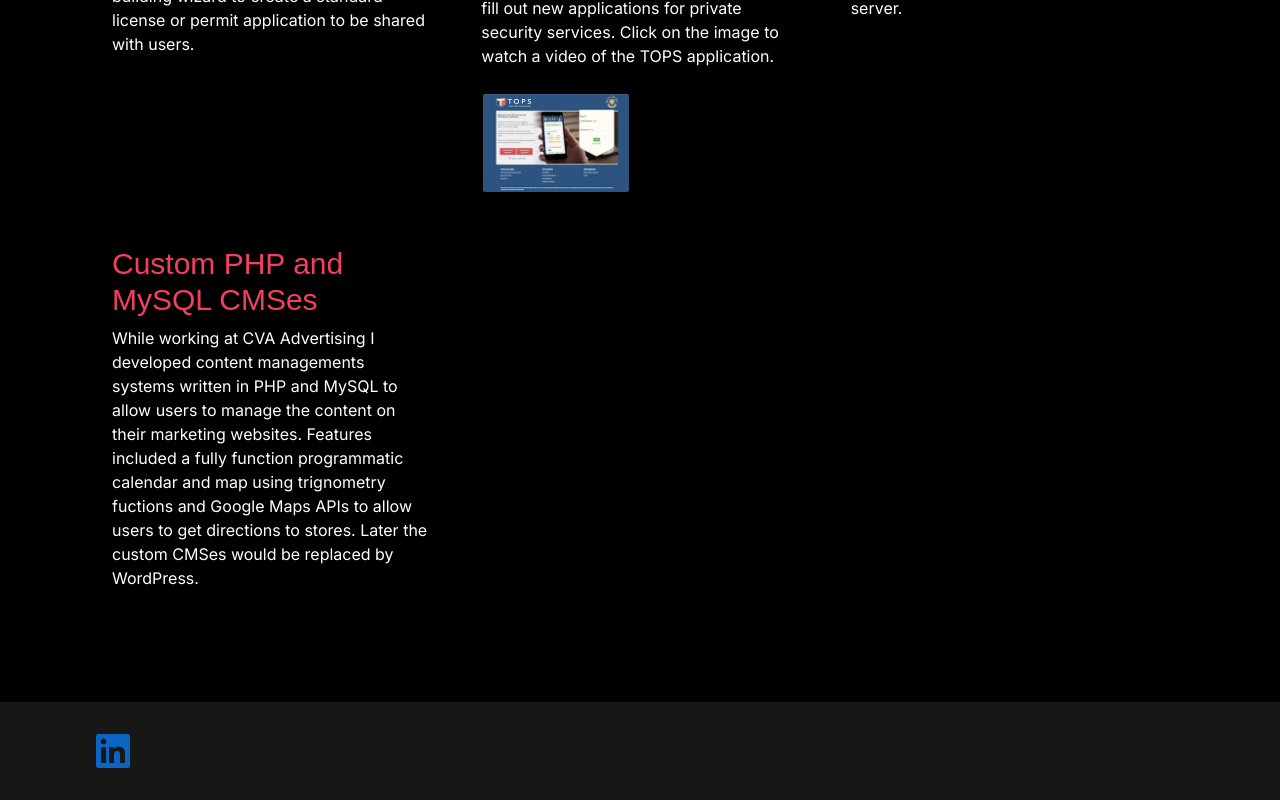
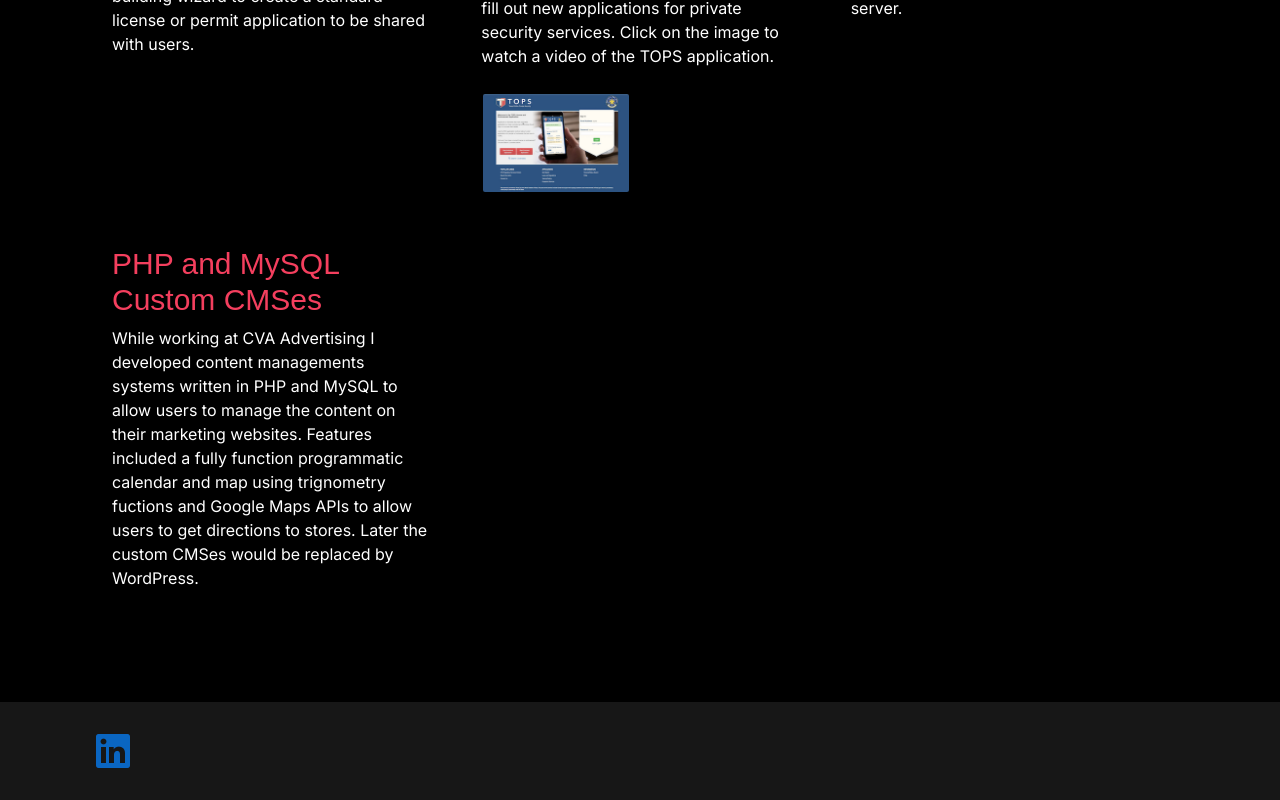
Before and after one commit to thoughtassassin/davidkrause-tech, a Next.js app: page /projects in a window 1280 px wide. Shown: the part 1700-2500 px from the top of the page. Built offline with nearby package versions, Linux system fonts and the light colour scheme; a web font is replaced by a local one.

Commit message:
Fix wording of title

```diff
--- a/app/data/projects.ts
+++ b/app/data/projects.ts
@@ -113,7 +113,7 @@ export const projects = [
     link: "",
   },
   {
-    title: "Custom PHP and MySQL CMSes",
+    title: "PHP and MySQL Custom CMSes",
     description:
       "While working at CVA Advertising I developed content managements systems written in PHP and MySQL to allow users to manage the content on their marketing websites. Features included a fully function programmatic calendar and map using trignometry fuctions and Google Maps APIs to allow users to get directions to stores. Later the custom CMSes would be replaced by WordPress.",
     link: "",
```
